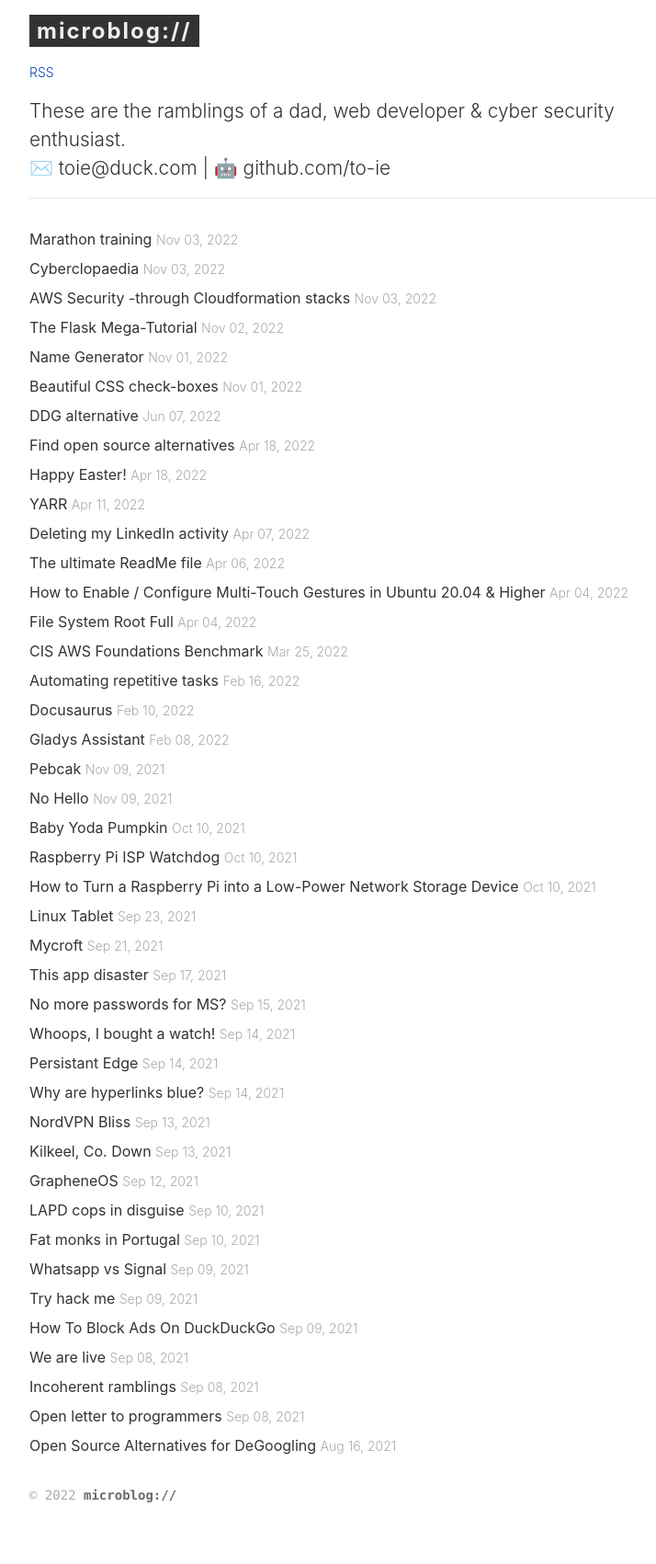
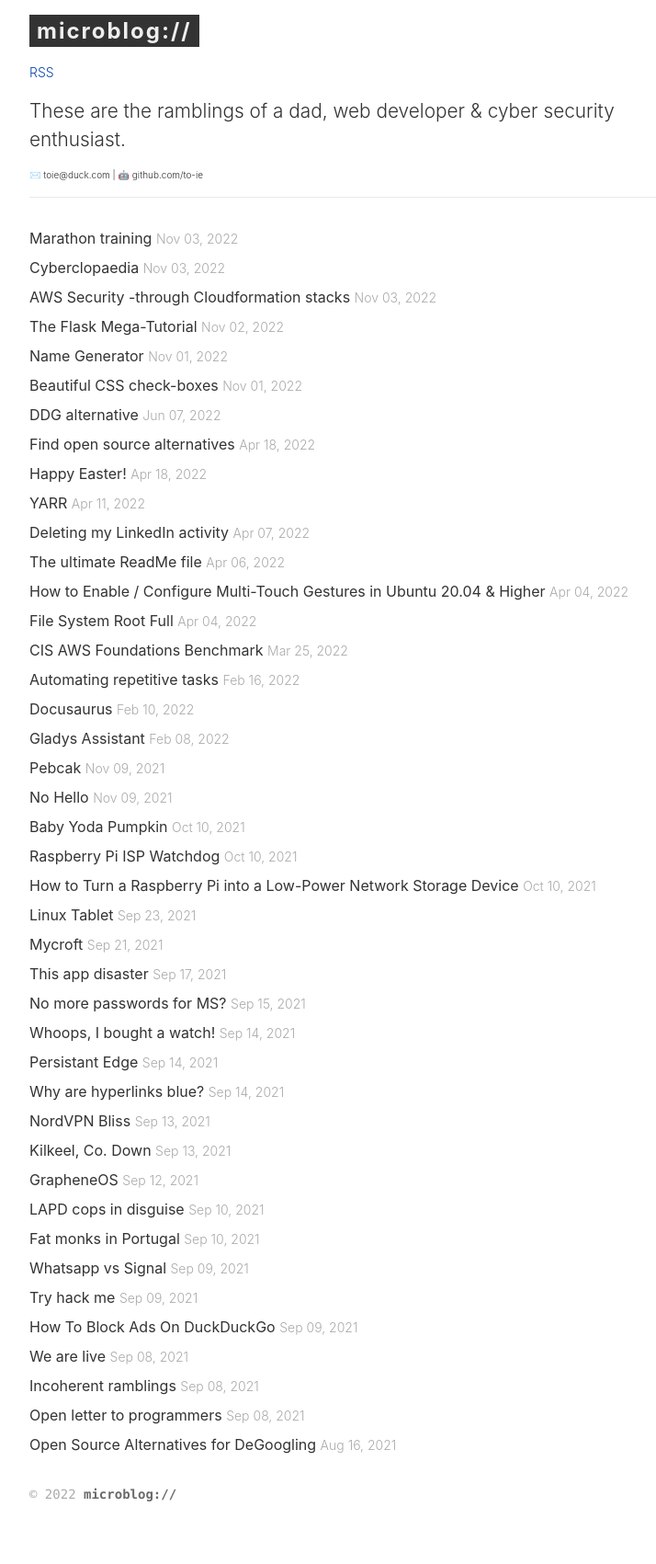
Before and after one commit to to-ie/to-ie.github.io, a Jekyll site: the page built from index.html, in a window 1280 px wide. Shown: the whole page at 92% size, without its empty margins (8-722 px from the left). Built offline with Jekyll 4.4.1, drawn with Linux system fonts in a browser that asks for light colours.

Commit message:
intro text

```diff
--- a/_includes/intro.html
+++ b/_includes/intro.html
@@ -1,2 +1,2 @@
-<p class="site-intro">These are the ramblings of a dad, web developer & cyber security enthusiast.<br>
-✉️ toie@duck.com | 🤖 github.com/to-ie</p>
+<p class="site-intro">These are the ramblings of a dad, web developer & cyber security enthusiast.</p>
+<p style="font-size: 10px;">✉️ toie@duck.com | 🤖 github.com/to-ie</p>
```
